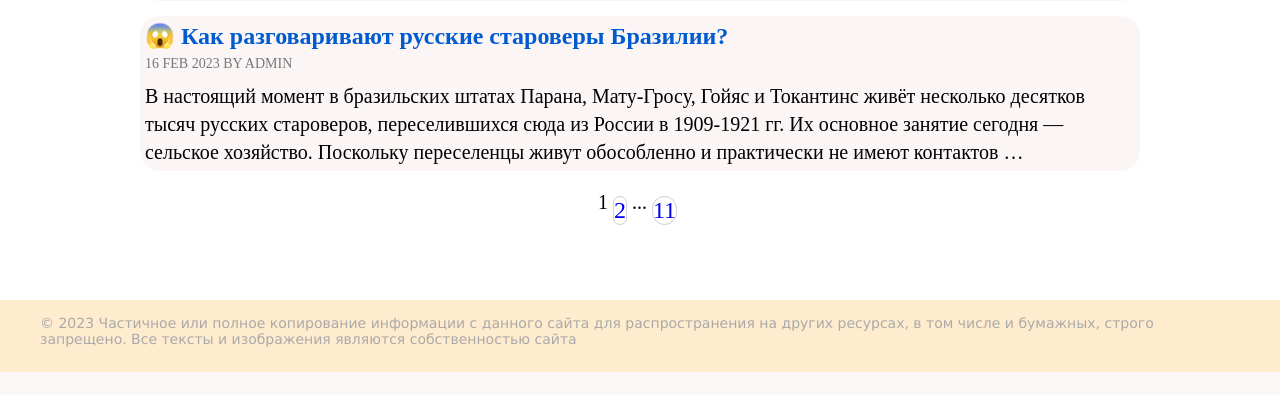
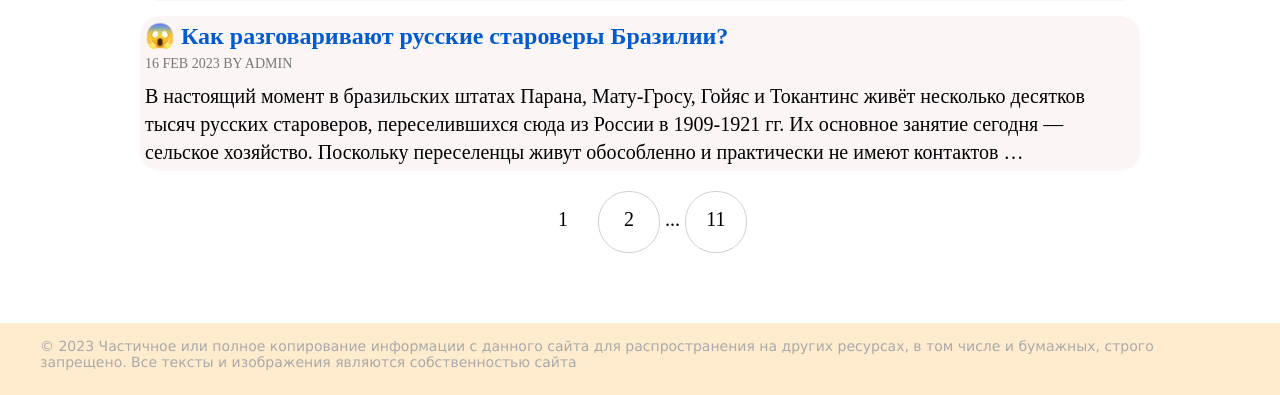
Before and after one commit to ReutAS39/news_portal, a Django app: page /news/ in a window 1280 px wide. Shown: the part 1968-2363 px from the top of the page. Before the commit the page ends 2340 px from the top, so only its background shows below. Run offline with Django 4.2, Linux system fonts and the light colour scheme; data comes from the database, SQL or seed files in the repository; parts of the project's set-up code (start-up, migrations or seed data) failed here and were passed over.

Commit message:
templates upd

```diff
--- a/static/css/styles.css
+++ b/static/css/styles.css
@@ -5,9 +5,6 @@
     padding: 0;
 }
 
-*, ::after, ::before {
-    box-sizing: border-box;
-}
 
 p {
     margin: 10px 0 20px;
@@ -59,17 +56,21 @@ p {
     flex-wrap: wrap;
 }
 
-nav ul li {
+.menu-element {
     list-style-type: none;
     text-transform: uppercase;
     letter-spacing: 0.8px;
     font-size: 15px;
 }
 
-nav ul li a {
+.menu-element a {
     text-decoration: none;
     font-weight: 700;
     margin-right: 55px;
+}
+
+.menu-element a:hover {
+    color:red;
 }
 
 #last {
@@ -118,6 +119,11 @@ nav ul li a {
     color: var(--home-color-text-primary);
 }
 
+.category-tab a:hover {
+    color: #005CF1;
+}
+
+
 .category-tab p {
     position: relative;
     display: inline-flex;
@@ -143,6 +149,11 @@ nav ul li a {
     font-weight: 800;
     line-height: 30px;
     text-align: center;
+}
+
+.article:hover {
+    text-decoration: underline;
+    text-decoration-thickness: 2px;
 }
 
 .date {
@@ -227,21 +238,47 @@ nav ul li a {
     color: black;
 }
 
-.pagination {
-    margin: 20px 20px 20px;
-    display: flex;
-    flex-wrap: nowrap;
-    align-items: flex-start;
-    justify-content: center;
+.list-pages {
+	text-align: center;
+	margin: 0 0 20px 0;
 }
 
-.pagination a {
+.list-pages ul {
 	margin: 20px 0 0 0;
-    margin: 5px;
-    border: 1px solid #d0d0d0;
+	padding: 0;
+	list-style: none;
+}
+
+.list-pages ul li {
+	display: inline-block;
+}
+
+.list-pages a {
+	color: #000;
+	text-decoration: none;
+}
+
+.list-pages .page-num, .page-num-selected {
+	display: inline-block;
+	width: 60px;
+	height: 44px;
+	padding: 16px 0 0 0;
+	border: 1px solid #d0d0d0;
 	border-radius: 30px;
-	text-decoration: none;
-	font-size: 24px;
+}
+
+.list-pages .page-num:hover {
+	box-shadow: 3px 3px 1px #d0d0d0;
+}
+
+.list-pages .page-num-selected {
+	border: none;
+	color: #000;
+	font-size: 20px;
+}
+
+.list-pages .page-num-selected:hover {
+	box-shadow: none;
 }
 
 .footer {
--- a/templates/flatpages/default.html
+++ b/templates/flatpages/default.html
@@ -35,14 +35,13 @@
         </div>
     </header>
     <main>
-        <section class="main-section">
+        <div class="main-section">
             <div class="fixed-container">
 {% if request.user.is_authenticated and request.user.groups.get.id != 2 %}
-                        <button class="author-btn"> <a href="upgrade/"> Стать автором </a> </button>
+                       <a class="author-btn" href="upgrade/"> Стать автором </a>
 {% endif %}
             </div>
-        </section>
-        <section class="content-section"></section>
+        </div>
         <div class="fixed-container">
             <div class="section-content">
 {% block content %}
--- a/templates/news_list.html
+++ b/templates/news_list.html
@@ -20,24 +20,23 @@
         </form>
     </div>
 
-        <div class="category-tab">
+    <nav class="category-tab">
 {% get_categories as categories %}
 {% for c in categories %}
 {% if c == cat_selected %}
-            <p>{{c.name}}</p>
+        <p>{{c.name}}</p>
 {% else %}
             <a href={{c.get_absolute_url}}>{{c.name}}</a>
 {% endif %}
 {% endfor %}
-       </div>
+   </nav>
     <div class="news-count">
 {{ news_count }}
     </div>
 
 {% if news_list %}
 {% for news in news_list %}
-    <div class="news_container">
-
+    <article div class="news_container">
         <div><a class="article" href="{{ news.get_absolute_url }}">{{ news.article|censor }}</a></div>
         <div class="date">{{ news.time_in|date:'d M Y' }} by {{ news.author }}</div>
         <div class="text">{{ news.text|censor|truncatewords:40}}</div>
@@ -57,37 +56,43 @@
             </a>
         </div>
     {% endif %}
-    </div>
+    </article>
 {% endfor %}
 {% else %}
        <h2>Статей нет!</h2>
 {% endif %}
-   <div class="pagination">
+   <nav class="list-pages">
 {# Добавляем пагинацию на страницу #}
-
+    <ul>
    {# Информация о предыдущих страницах #}
    {% if page_obj.has_previous %}
        {# Для каждой ссылки пагинации указываем обработку через новый тег #}
-
+<li class="page-num">
        <a href="?{% url_replace page=1 %}">1</a>
-   <!--    <a href="?page=1">1</a>-->
+</li>
        {% if page_obj.previous_page_number != 1 %}
            ...
+<li class="page-num">
            <a href="?{% url_replace page=page_obj.previous_page_number %}">{{ page_obj.previous_page_number }}</a>
-    <!--   <a href="?page={{ page_obj.previous_page_number }}">{{ page_obj.previous_page_number }}</a>-->
+            </li>
        {% endif %}
    {% endif %}
 
    {# Информация о текущей странице #}
-   {{ page_obj.number }}
+ <li class="page-num page-num-selected">  {{ page_obj.number }}    </li>
 
    {# Информация о следующих страницах #}
    {% if page_obj.has_next %}
+<li class="page-num">
        <a href="?{% url_replace page=page_obj.next_page_number %}">{{ page_obj.next_page_number }}</a>
+                                </li>
        {% if paginator.num_pages != page_obj.next_page_number %}
            ...
+<li class="page-num">
        <a href="?{% url_replace page=page_obj.paginator.num_pages %}">{{ page_obj.paginator.num_pages }}</a>
+                     </li>
        {% endif %}
    {% endif %}
-    </div>
+        </ul>
+    </nav>
 {% endblock content %}
```
